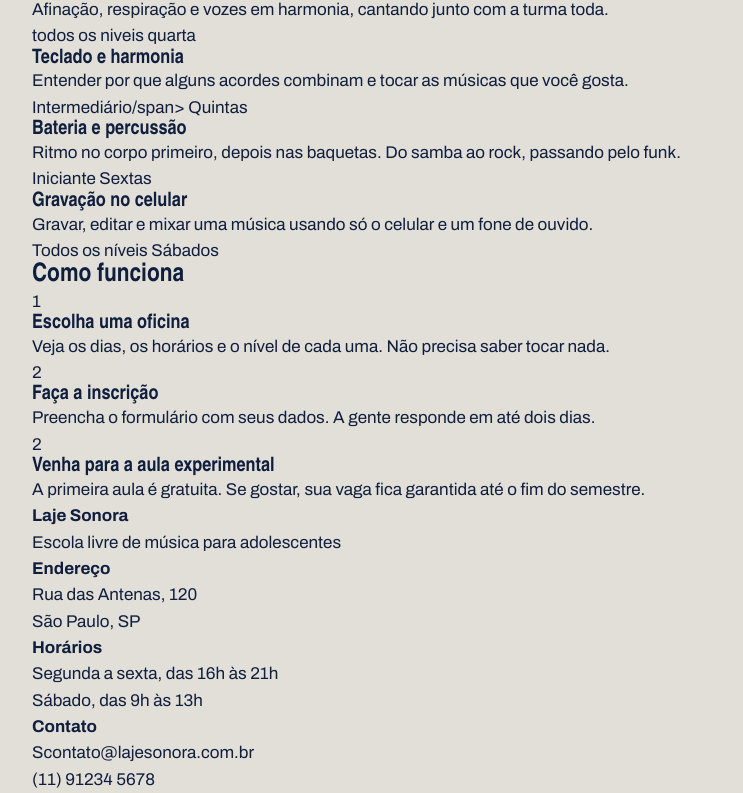
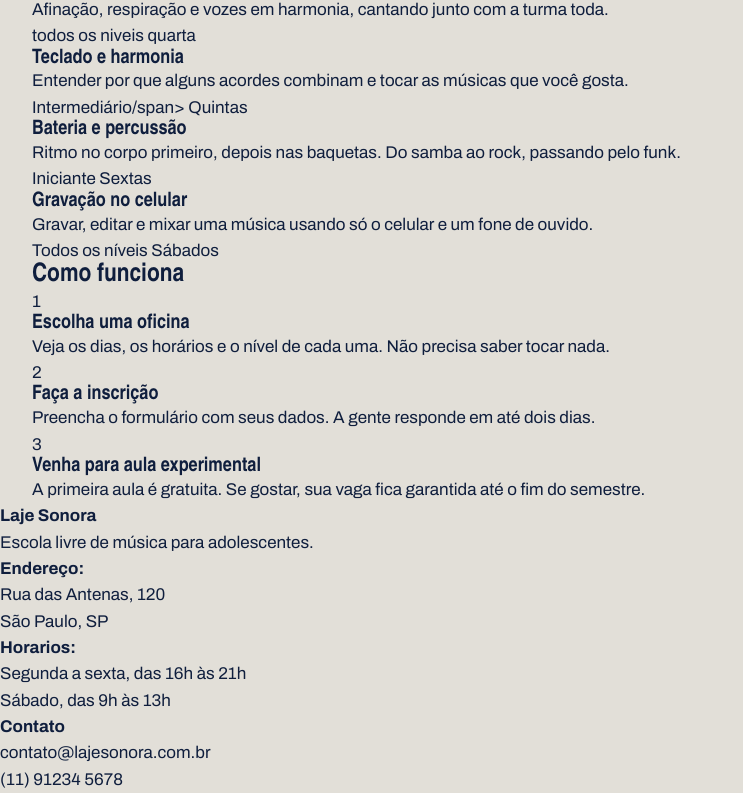
Before and after one commit to reisgustavo-cyber/laje_sonora, a plain HTML site: page index.html in a window 1280 px wide. Shown: the part 319-1112 px from the top of the page, without its empty margins (0-743 px from the left). Drawn offline with Linux system fonts and the light colour scheme; a web font is replaced by a local one.

Commit message:
sdfff
primeiro commit

```diff
--- a/index.html
+++ b/index.html
@@ -109,7 +109,7 @@
                                     </article>
             </div>
         </section>
-        <section class="conteudo secao">
+        <section class="conteudo secao ">
             <h2 class="titulo-secao">Como funciona</h2>
             <div class="passos">
                 <div class="passo">
@@ -123,33 +123,29 @@
                     <p>Preencha o formulário com seus dados. A gente responde em até dois dias.</p>
                 </div>
                 <div class="passo">
-                    <p class="passo-numero">2</p>
-                    <h3>Venha para a aula experimental</h3>
+                    <p class="passo-numero">3</p>
+                    <h3>Venha para aula experimental</h3>
                     <p>A primeira aula é gratuita. Se gostar, sua vaga fica garantida até o fim do semestre.</p>
                 </div>
             </div>
         </section>
     </main>
-     </body>
-     </html>
-
-    <footer class="rodape">
-        <div class="conteudo rodape-colunas">
+    <footer class="radape">
+        <div class="conteudo-rodape-colunas">
             <div class="rodape-coluna">
                 <h4>Laje Sonora</h4>
-                <p>Escola livre de música para adolescentes</p>
+                <p>Escola livre de música para adolescentes.</p>
             </div>
             <div class="rodape-coluna">
-                <h4>Endereço</h4>
-                <p>Rua das Antenas, 120 <br>São Paulo, SP</p>
+                <h4>Endereço:</h4>
+                <p>Rua das Antenas, 120  <br>São Paulo, SP</p>
             </div>
             <div class="rodape-coluna">
-                <h4>Horários</h4>
+                <h4>Horarios:</h4>
                 <p>Segunda a sexta, das 16h às 21h <br>Sábado, das 9h às 13h</p>
             </div>
             <div class="rodape-coluna">
                 <h4>Contato</h4>
-                <p>Scontato@lajesonora.com.br <br>(11) 91234 5678</p>
+                <p>contato@lajesonora.com.br <br>(11) 91234 5678</p>
             </div>
         </div>
-    </footer>
```
